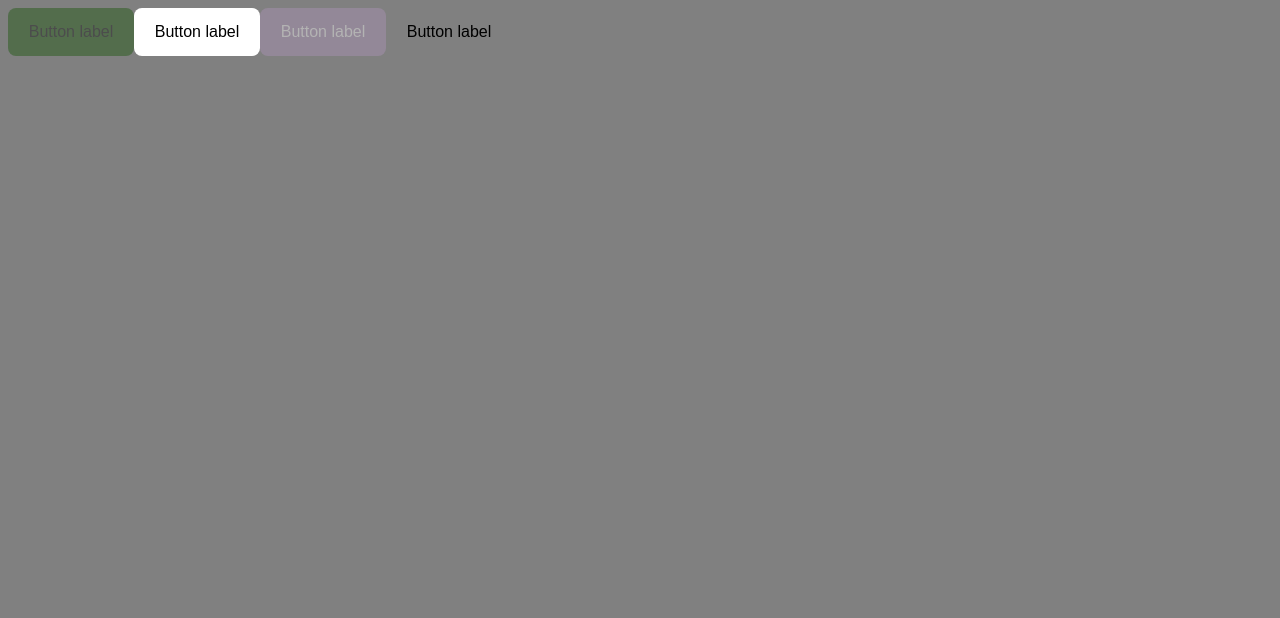
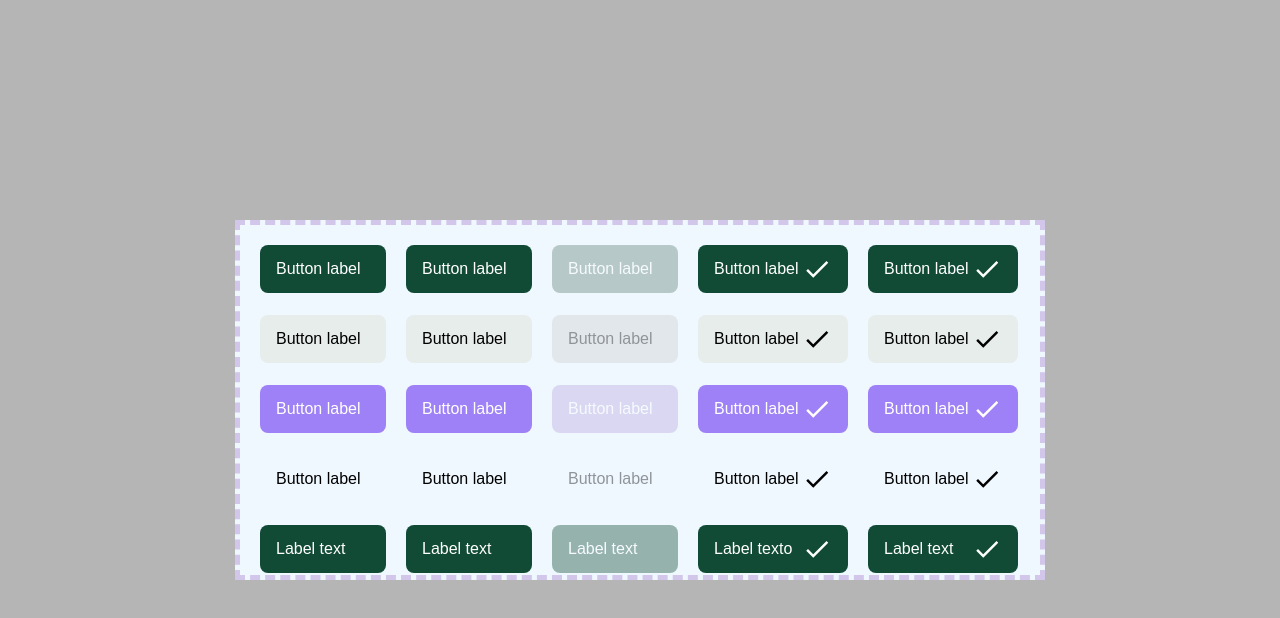
Before and after one commit to ManuelCebreiro/botonReutilizable, a React (Vite) app: page / in a window 1280 px wide. Shown: the top 618 px of the page. Built offline with nearby package versions, Linux system fonts and the light colour scheme.

Commit message:
boton reutilizable casi listo, falta un detalle, hay dos botones creados, el antes y despues

```diff
--- a/package.json
+++ b/package.json
@@ -12,6 +12,7 @@
     "@types/styled-components": "^5.1.26",
     "react": "^18.2.0",
     "react-dom": "^18.2.0",
+    "react-icons": "^4.7.1",
     "styled-components": "^5.3.6"
   },
   "devDependencies": {
--- /dev/null
+++ b/src/Home.tsx
@@ -0,0 +1,98 @@
+import React from 'react'
+import Boton from "./components/Boton";
+import Boton2 from "./components/Boton2";
+import styled from 'styled-components';
+
+
+
+const Contenido = styled.div`
+    width: 100vw;
+    height: 100vh;
+    display: flex;
+    align-items: center;
+    justify-content: center;
+`
+
+const ContenidoHome = styled.div`
+    width: 800px;
+    height: 350px;
+    background-color: aliceblue;
+    display: flex;
+    flex-wrap: wrap;
+    border: 5px dashed #5f049c33;
+
+`
+
+function Home() {
+  return (
+    <Contenido>
+    <ContenidoHome>
+    <Boton primary/>
+    <Boton primary/>
+    <Boton primary disabled/>
+    <Boton primary icon/>
+    <Boton primary icon/>
+
+    <Boton secondary/>
+    <Boton secondary />
+    <Boton secondary disabled/>
+    <Boton secondary icon />
+    <Boton secondary icon />
+
+    <Boton terciary/>
+    <Boton terciary/>
+    <Boton terciary disabled/>
+    <Boton terciary icon />
+    <Boton terciary icon />
+
+    <Boton noBG/>
+    <Boton noBG/>
+    <Boton noBG disabled/>
+    <Boton noBG icon />
+    <Boton noBG icon />
+
+    <Boton2
+    background="primary"
+    color="white"
+    text="Label text"
+    size="16px"
+
+    />
+    <Boton2
+    background="primary"
+    color="white"
+    text="Label text"
+    size="16px"
+
+
+    />
+    <Boton2
+    background="primary"
+    color="white"
+    text="Label text"
+    size="16px"
+    disabled
+
+    />
+    <Boton2
+    background="primary"
+    color="white"
+    text="Label texto"
+    size="16px"
+    icon
+
+    />
+     <Boton2
+    background="primary"
+    color="white"
+    text="Label text"
+    size="16px"
+    icon
+    />
+
+    </ContenidoHome>
+    </Contenido>
+  )
+}
+
+export default Home
--- a/src/components/Boton.tsx
+++ b/src/components/Boton.tsx
@@ -1,54 +1,100 @@
-import React, {useState} from "react";
-import styled from "styled-components";
+import React, { useState } from "react";
+import styled, { css } from "styled-components";
+import botones from "../media/botones.jpeg";
+import { MdDone } from "react-icons/md";
+
 
 export interface IdBtn {
-  primary: boolean
-  secondary: boolean
-  terciary: boolean
-  noBG: boolean
-  isDisabled: boolean
+  primary: boolean;
+  secondary: boolean;
+  terciary: boolean;
+  noBG: boolean;
+  icon: boolean;
+}
 
 
-}
-const Container = styled.div`
-  width: 100vw;
-  height: 10vh;
-  justify-content: center;
-  align-items: center;
-  display: inline;
-
-`;
 
 const Botton = styled.button<IdBtn>`
   width: 126px;
   height: 48px;
-  top: 20px;
-  left: 20px;
+  margin-top: 20px;
+  margin-left: 20px;
   border-radius: 8px;
   padding: 12px 16px 12px 16px;
   font-size: 16px;
   border: none;
-  background: ${(active) => (active.primary ? "#115200" : active.secondary ? "white" : active.terciary ? "#b194bd" : active.noBG ? "transparent" : "")};
-  color: ${(props) => (props.primary ? "black" : props.secondary ? "black" : props.terciary ? "white" : props.noBG ? "black" : "")};
+  display: flex;
+  flex-direction: row;
+  justify-content: space-between;
+  align-items: center;
+  background: ${(active) =>
+    active.primary
+      ? "#114B35"
+      : active.secondary
+      ? "#E7EDEB"
+      : active.terciary
+      ? "#9E81F6"
+      : active.noBG
+      ? "transparent"
+      : ""};
+  color: ${(props) =>
+    props.primary
+      ? "white"
+      : props.secondary
+      ? "black"
+      : props.terciary
+      ? "white"
+      : props.noBG
+      ? "black"
+      : ""};
   &:hover {
-    opacity: 0.5;
+    background: ${(active) =>
+      active.primary
+        ? "#134034"
+        : active.secondary
+        ? "#BDC1C3"
+        : active.terciary
+        ? "#836BCB"
+        : active.noBG
+        ? "#A5A5A6"
+        : ""};
   }
-  &:disabled{
+  &:disabled {
     opacity: 0.4;
+    cursor: not-allowed;
+    background: ${(active) =>
+      active.primary
+        ? "#618176"
+        : active.secondary
+        ? "#CED0CF"
+        : active.terciary
+        ? "#B8A8DE"
+        : active.noBG
+        ? "transparent"
+        : ""};
+
   }
+  ${props => props.icon && css`
+    width: 150px;
+    display: flex;
+    align-items: center;
+
+  `}
 
 `;
 
-function Boton(active, isDisabled) {
+function Boton(activo) {
 
+  const {active, icon} = activo
+  console.log(icon)
   return (
-    <Container>
-      <Botton
-      {...active}
-      // {...isDisabled}
+    <>
+      <Botton {...activo}>
+        <>Button label</>
+        {icon?<MdDone size={30}/>:""}
 
-      >Button label</Botton>
-    </Container>
+      </Botton>
+    </>
   );
 }
 
--- /dev/null
+++ b/src/components/Boton2.tsx
@@ -0,0 +1,85 @@
+import React, { useState } from "react";
+import styled, { css } from "styled-components";
+import botones from "../media/botones.jpeg";
+import { MdDone } from "react-icons/md";
+
+
+export interface IdBtn {
+  icon: boolean;
+  color: string;
+  background: "primary" | "secondary" | "terciary" | "noBG";      //color texto
+  size: any;          //tamaño texto
+  text: string;       //texto
+  estilo: any;
+}
+
+
+
+const Botton = styled.button<IdBtn>`
+  width: 126px;
+  height: 48px;
+  margin-top: 20px;
+  margin-left: 20px;
+  border-radius: 8px;
+  padding: 12px 16px 12px 16px;
+  border: none;
+  display: flex;
+  flex-direction: row;
+  align-items: center;
+  justify-content: space-between;
+  font-size: ${props => props.size};
+  ${(props) => props.background && COLOR[props.background]}   //aqui estoy definiendo con anterioridad unos colores en una constante, para tener los 4 tipos
+  color: ${props => props.color};   //a la propiedad color le paso un prop variable para poder modificarlo segun necesidad
+  ${props => props.estilo}
+  &:hover {
+    background: ${props => props.background};
+    filter: brightness(80%);
+
+  }
+  &:disabled {      //estilo para disabled
+    opacity: 0.4;
+    cursor: not-allowed;
+    background: ${props => props.background};
+    filter: brightness(100%);
+
+  }
+  ${props => props.icon && css`
+    width: 150px;
+    /* display: flex; */
+    /* align-items: center; */
+
+  `}
+
+  `;
+  const COLOR= {
+    primary: css`
+      background-color: #114B35;
+    `,
+     secondary: css`
+     background-color: #E7EDEB;
+   `,
+     terciary: css`
+     background-color: #9E81F6;
+   `,
+    noBG: css`
+    background-color: "transparent";
+  `
+  }
+
+
+function Boton2(props) {
+
+  const {background, color, text, size, icon, estilo} = props
+  // console.log(icon)
+  return (
+    <>
+      <Botton {...props}>
+        <>{text}</>
+        {icon?<MdDone size={30}/>:""}
+
+      </Botton>
+    </>
+  );
+}
+
+export default Boton2;
--- a/src/index.css
+++ b/src/index.css
@@ -1,3 +1,7 @@
 body{
-    background-color: grey;
+    background-color: #B5B5B5;
+    margin: 0;
+    padding: 0;
+    box-sizing: border-box;
+
 }
--- a/src/main.tsx
+++ b/src/main.tsx
@@ -1,23 +1,11 @@
 import React from "react";
 import ReactDOM from "react-dom/client";
 import "./index.css";
-import Boton from "./components/Boton";
-import styled from "styled-components";
+import Home from "./Home";
 
 ReactDOM.createRoot(document.getElementById("root") as HTMLElement).render(
+  <React.StrictMode>
 
-  <React.StrictMode>
-    <Boton
-      primary
-      disabled
-/>
-    <Boton
-    secondary
-    // disabled
-    />
-    <Boton
-    terciary
-    disabled/>
-    <Boton noBG />
+    <Home/>
   </React.StrictMode>
 );
```
Also changed, not shown: src/media/botones.jpeg (added), 1 other file (tests, documents, lock files or other folders).
